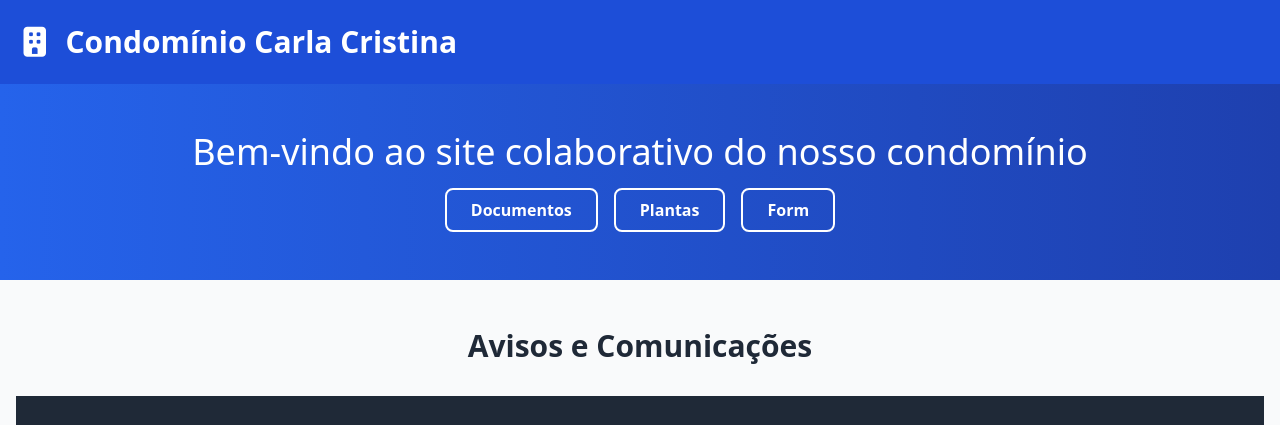
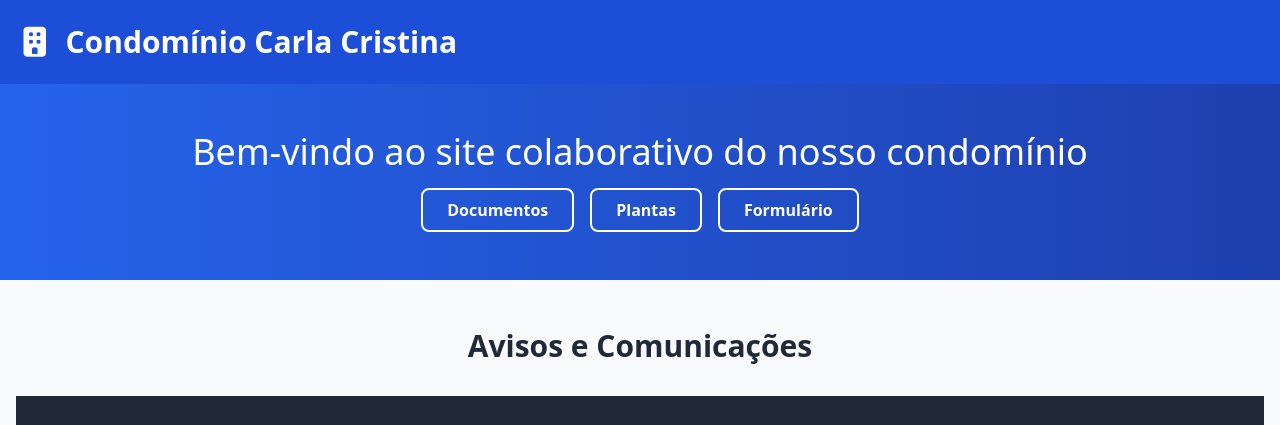
Before and after one commit to silviobonilha/carla.cristina, a plain HTML site: page index.html in a window 1280 px wide. Shown: the top 425 px of the page. Drawn offline with nearby package versions, Linux system fonts and the light colour scheme.

Commit message:
Update index.html

```diff
--- a/index.html
+++ b/index.html
@@ -70,7 +70,7 @@
  <a href="https://silviobonilha.github.io/carla.cristina/pag-2-docs.html" class="border-2 border-white px-6 py-2 rounded-lg font-semibold hover:bg-white hover:text-blue-700 transition">Documentos</a><br>
 
  <a href="https://silviobonilha.github.io/carla.cristina/pag-2-plan.html" class="border-2 border-white px-6 py-2 rounded-lg font-semibold hover:bg-white hover:text-blue-700 transition">Plantas</a><br>
- <a href="https://silviobonilha.github.io/carla.cristina/google_form.html" class="border-2 border-white px-6 py-2 rounded-lg font-semibold hover:bg-white hover:text-blue-700 transition">Form</a>
+ <a href="https://silviobonilha.github.io/carla.cristina/google_form.html" class="border-2 border-white px-6 py-2 rounded-lg font-semibold hover:bg-white hover:text-blue-700 transition">Formulário</a>
 
                 </div>
             </div>
```
